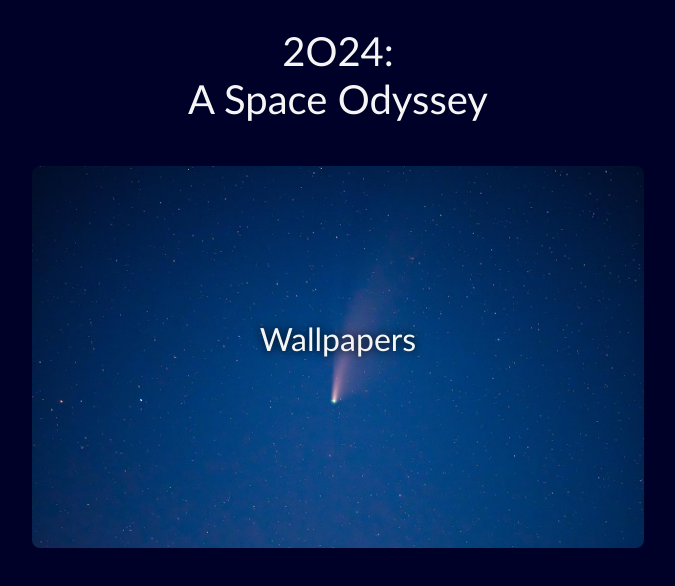
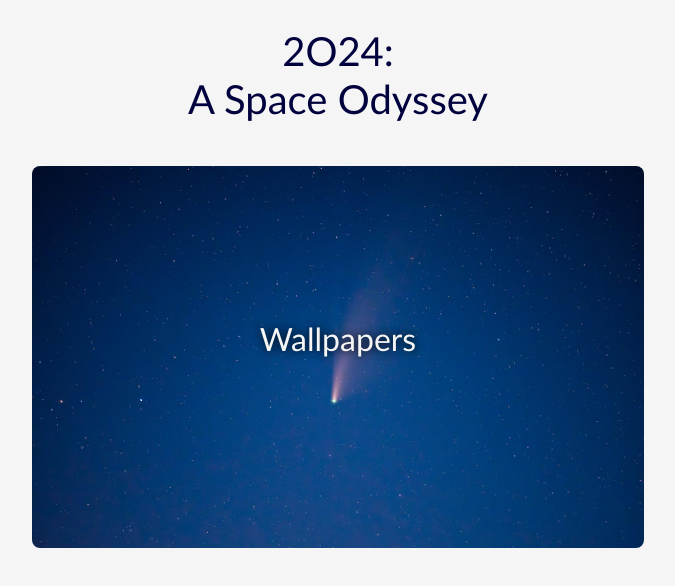
Before and after one commit to andreaiaia/2024-calendar-links, a plain HTML site: page index.html in a window 1280 px wide. Shown: the whole page, without its empty margins (302-977 px from the left). Drawn offline with Linux system fonts and the dark colour scheme.

Commit message:
Remove dark theme

```diff
--- a/style.css
+++ b/style.css
@@ -1,22 +1,10 @@
 * {
   --primary: #00013d;
   --background: #f5f5f5;
-  --hover-background: #d7d7d7;
-
-  /* --primary: #f5f5f5;
-  --background: #000128; */
 
   font-family: 'Gill Sans', 'Gill Sans MT', Calibri, 'Trebuchet MS', sans-serif;
   color: var(--primary);
   background-color: var(--background);
-}
-
-@media (prefers-color-scheme: dark) {
-  * {
-    --primary: #f5f5f5;
-    --background: #000128;
-    --hover-background: #00013a;
-  }
 }
 
 h1 {
@@ -46,10 +34,6 @@ a {
   border-radius: 8px;
   background-color: var(--background);
   transition: .3s ease;
-}
-
-.item:hover {
-  background-color: var(--hover-background);
 }
 
 .link-title {
```
